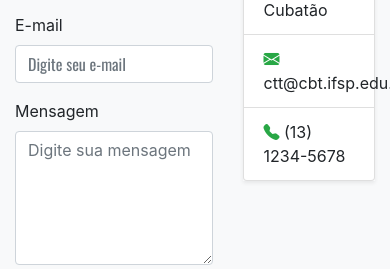
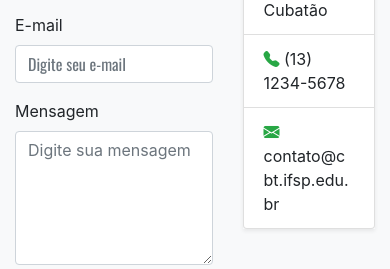
Before and after one commit to marc-dantas/agricultura-digital-sustentavel, a plain HTML site: page contato.html in a window 390 px wide. Shown: the part 575-844 px from the top of the page. Drawn offline with nearby package versions, Linux system fonts and the light colour scheme.

Commit message:
better responsiveness

```diff
--- a/contato.html
+++ b/contato.html
@@ -66,17 +66,17 @@
                 <div class="col-5">
                     <h2 class="text-success mb-4">Informações</h2>
                     <ul class="list-group shadow-sm">
-                        <li class="list-group-item">
+                        <li class="list-group-item quebra-quebra">
                             <i class="bi bi-geo-alt-fill text-success"></i>
                             R. Maria Cristina, 50 - Jd. Casqueiro, Cubatão
                         </li>
-                        <li class="list-group-item text-wrap">
-                            <i class="bi bi-envelope-fill text-success"></i>
-                            ctt@cbt.ifsp.edu.br
-                        </li>
-                        <li class="list-group-item">
+                        <li class="list-group-item quebra-quebra">
                             <i class="bi bi-telephone-fill text-success"></i>
                             (13) 1234-5678
+                        </li>
+                        <li class="list-group-item quebra-quebra">
+                            <i class="bi bi-envelope-fill text-success"></i>
+                            contato@cbt.ifsp.edu.br
                         </li>
                     </ul>
                 </div>
--- a/style.css
+++ b/style.css
@@ -3,3 +3,8 @@
 h1, h2, h3, h4, h5, h6, input, button, a, footer {
     font-family: 'Oswald', sans-serif;
 }
+
+.quebra-quebra {
+    text-wrap: wrap;
+    overflow-wrap: break-word;
+}
```
Also changed, not shown: midia.html (+2 -2 lines).
